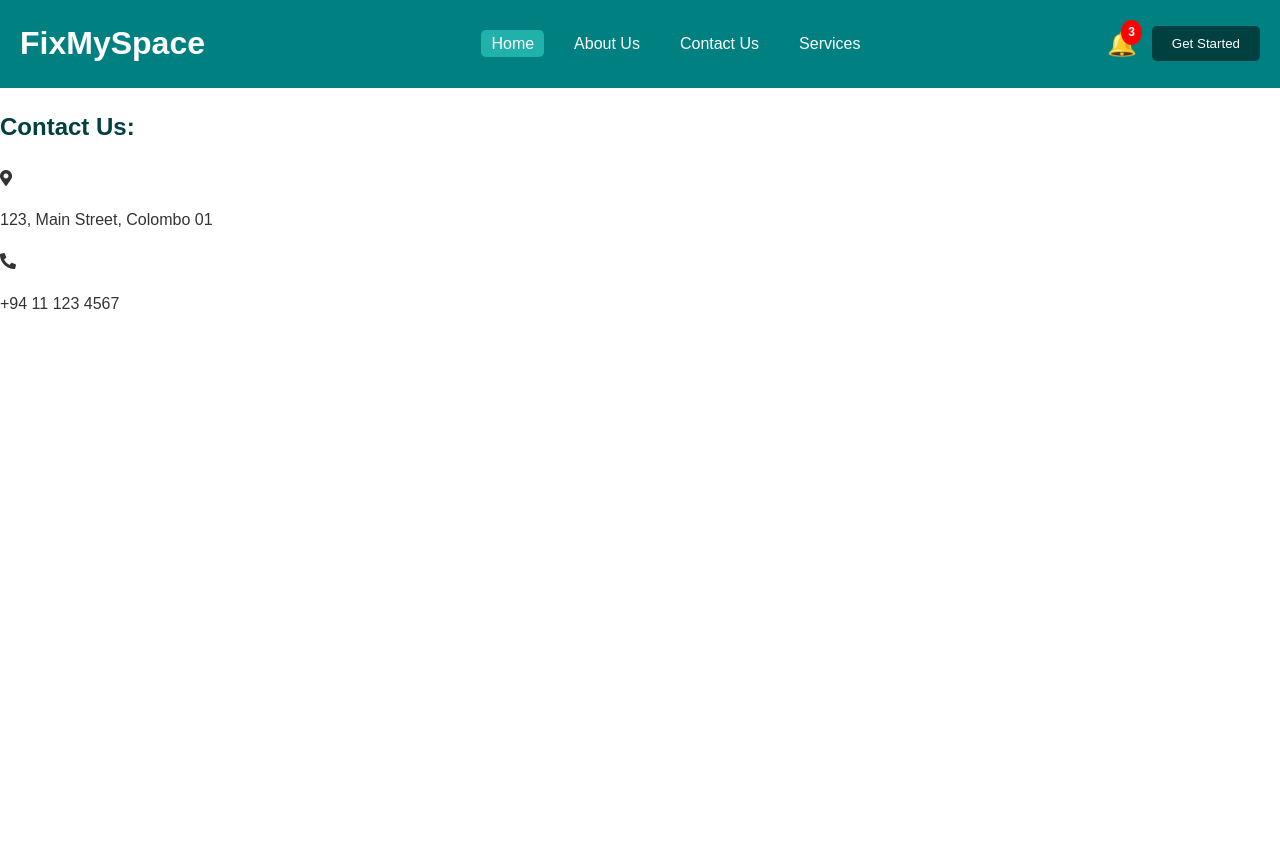
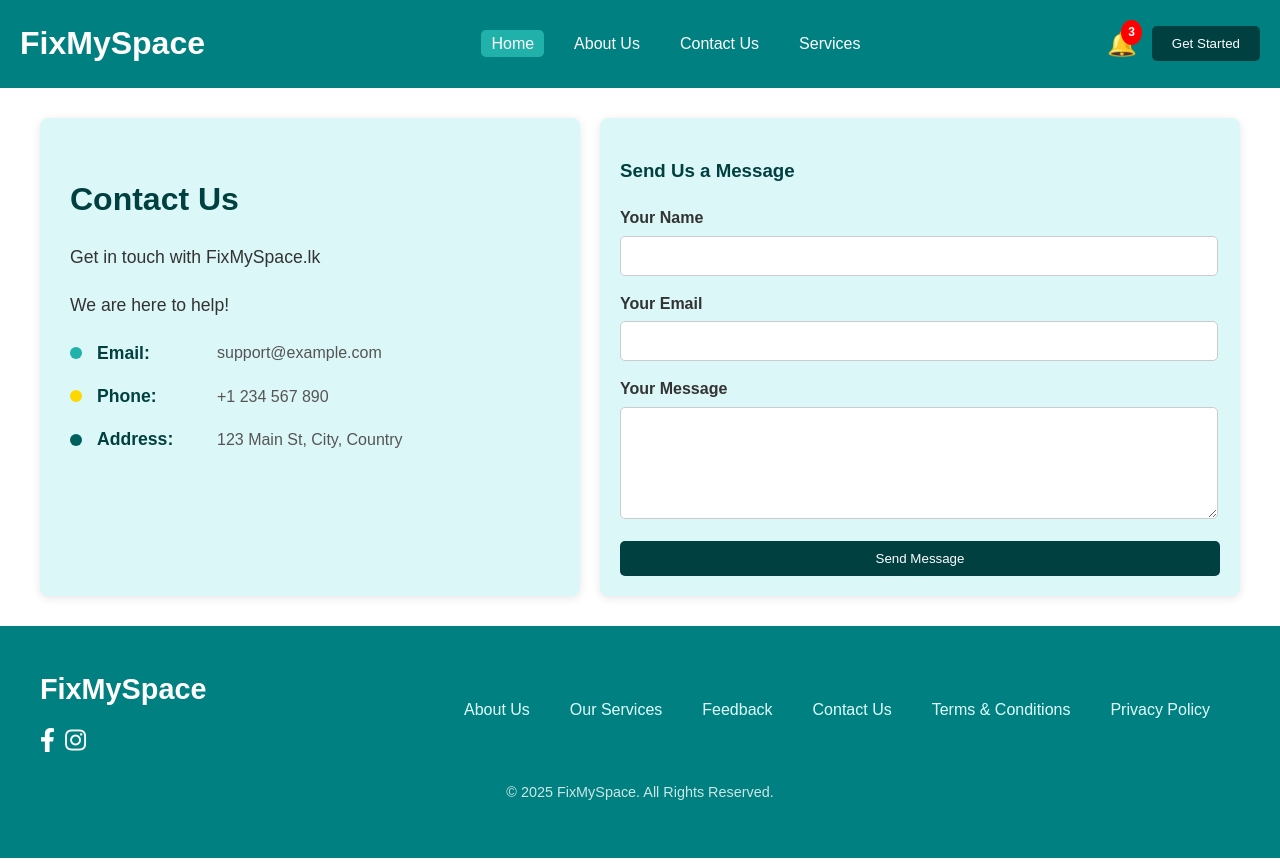
Before and after one commit to FadhilaKhan/gig, a PHP site: page /contactus.html in a window 1280 px wide. Before the commit the page ends 800 px from the top, so only its background shows below. Run offline with PHP 8.4, Linux system fonts and the light colour scheme.

Commit message:
updated contact us

```diff
--- a/contactus.css
+++ b/contactus.css
@@ -99,3 +99,222 @@ nav a.active, nav a:hover {
 .bell-icon:hover {
     color: #FFD700; /* Gold color on hover */
 }
+
+/* CONTACT US BODY */
+
+button {
+    background-color: #004040;
+    color: #fff;
+    border: none;
+    padding: 10px 20px;
+    border-radius: 5px;
+    cursor: pointer;
+    transition: background-color 0.3s ease;
+}
+
+button:hover {
+    background-color: #006060;
+}
+
+/* Contact Us Page Styles */
+.contact-container {
+    display: flex;
+    justify-content: space-between;
+    padding: 10px 20px;
+    margin: 20px;
+}
+
+.contact-info {
+    width: 40%;
+    background-color: #dcf7f7; /* Light background color for contrast */
+    padding: 30px;
+    border-radius: 8px;
+    box-shadow: 0 2px 10px rgba(0, 0, 0, 0.1);
+}
+
+.contact-info h2 {
+    color: #004040;
+    font-size: 2rem;
+    margin-bottom: 15px;
+    font-weight: bold;
+}
+
+.contact-info p {
+    font-size: 1.1rem;
+    color: #333;
+    margin-bottom: 20px;
+}
+
+.contact-info ul {
+    list-style: none;
+    padding-left: 0;
+}
+
+.contact-info li {
+    margin: 15px 0;
+    font-size: 1.1rem;
+    color: #333;
+    display: flex;
+    align-items: center;
+}
+
+.contact-info li strong {
+    color: #004040;
+    width: 120px; /* Align labels */
+    font-weight: bold;
+}
+
+.contact-info li span {
+    color: #555;
+    font-size: 1rem;
+}
+
+/* Add icons next to each list item */
+.contact-info li::before {
+    content: '';
+    background-color: #004040;
+    width: 12px;
+    height: 12px;
+    border-radius: 50%;
+    margin-right: 15px;
+}
+
+/* Custom icon styling for each item */
+.contact-info li.email::before {
+    background-color: #20B2AA;
+}
+
+.contact-info li.phone::before {
+    background-color: #FFD700;
+}
+
+.contact-info li.address::before {
+    background-color: #006060;
+}
+
+/* Hover effect on list items */
+.contact-info li:hover {
+    background-color: #e6f4f4;
+    border-radius: 5px;
+    transition: background-color 0.3s ease;
+}
+
+.contact-info li:hover::before {
+    background-color: #333; /* Change icon color on hover */
+}
+
+.contact-form {
+    width: 50%;
+    background-color: #dcf7f7;
+    padding: 20px;
+    border-radius: 8px;
+    box-shadow: 0 2px 10px rgba(0, 0, 0, 0.1);
+}
+
+.contact-form h3 {
+    color: #004040;
+}
+
+.form-group {
+    margin-bottom: 15px;
+}
+
+.form-group label {
+    font-weight: bold;
+    color: #333;
+    display: block;
+    margin-bottom: 5px;
+}
+
+.form-group input, .form-group textarea {
+    width: 96%;
+    padding: 10px;
+    border: 1px solid #ccc;
+    border-radius: 5px;
+    font-size: 1rem;
+    color: #333;
+}
+
+.form-group textarea {
+    resize: vertical;
+}
+
+button {
+    background-color: #004040;
+    color: #fff;
+    padding: 10px 20px;
+    border-radius: 5px;
+    cursor: pointer;
+    width: 100%;
+    transition: background-color 0.3s ease;
+}
+
+button:hover {
+    background-color: #006060;
+}
+
+/* footer */
+
+/* Footer */
+footer {
+    background-color: #008080;
+    color: #fff;
+    padding: 40px 20px;
+}
+
+.footer-container {
+    display: flex;
+    justify-content: space-between;
+    align-items: flex-start;
+    max-width: 1200px;
+    margin: 0 auto;
+    flex-wrap: wrap;
+}
+
+.footer-logo-section {
+    display: flex;
+    flex-direction: column;
+    gap: 10px;
+}
+
+.footer-logo {
+    font-size: 1.8rem;
+    font-weight: bold;
+}
+
+.social-media {
+    display: flex;
+    gap: 10px;
+}
+
+.social-media a {
+    color: #fff;
+    font-size: 24px;
+    transition: color 0.3s ease;
+}
+
+.social-media a:hover {
+    color: #004040;
+}
+
+.footer-nav ul {
+    list-style: none;
+    display: flex;
+    gap: 20px;
+}
+
+.footer-nav a {
+    color: #E0FFFF;
+    transition: color 0.3s ease;
+}
+
+.footer-nav a:hover {
+    color: #004040;
+}
+
+.footer-bottom {
+    text-align: center;
+    margin-top: 20px;
+    font-size: 0.9rem;
+    opacity: 0.8;
+}
--- a/contactus.html
+++ b/contactus.html
@@ -29,18 +29,65 @@
     </header>
 
     <!-- Contact Us Section -->
-    <section class="contact-us">
-        <h2>Contact Us:</h2>
-        <div class="contact-details">
-            <div class="contact-detail">
-                <i class="fas fa-map-marker-alt"></i>
-                <p>123, Main Street, Colombo 01</p>
-            </div>
-            <div class="contact-detail">
-                <i class="fas fa-phone-alt"></i>
-                <p>+94 11 123 4567</p>
-            </div>
+    <section class="contact-container">
+        <div class="contact-info">
+            <h2>Contact Us</h2>
+            <p>Get in touch with FixMySpace.lk</p>
+            <p>We are here to help!</p>
+            <ul>
+                <li class="email"><strong>Email:</strong> <span>support@example.com</span></li>
+                <li class="phone"><strong>Phone:</strong> <span>+1 234 567 890</span></li>
+                <li class="address"><strong>Address:</strong> <span>123 Main St, City, Country</span></li>
+            </ul>
         </div>
 
+        <div class="contact-form">
+            <h3>Send Us a Message</h3>
+            <form action="#" method="post">
+                <div class="form-group">
+                    <label for="name">Your Name</label>
+                    <input type="text" id="name" name="name" required>
+                </div>
+
+                <div class="form-group">
+                    <label for="email">Your Email</label>
+                    <input type="email" id="email" name="email" required>
+                </div>
+
+                <div class="form-group">
+                    <label for="message">Your Message</label>
+                    <textarea id="message" name="message" rows="5" required></textarea>
+                </div>
+
+                <button type="submit">Send Message</button>
+            </form>
+        </div>
+    </section>
+
+     <!-- Footer Section -->
+     <footer>
+        <div class="footer-container">
+            <div class="footer-logo-section">
+                <div class="footer-logo">FixMySpace</div>
+                <div class="social-media">
+                    <a href="https://facebook.com" target="_blank"><i class="fab fa-facebook-f"></i></a>
+                    <a href="https://instagram.com" target="_blank"><i class="fab fa-instagram"></i></a>
+                </div>
+            </div>
+            <nav class="footer-nav">
+                <ul>
+                    <li><a href="#">About Us</a></li>
+                    <li><a href="#">Our Services</a></li>
+                    <li><a href="#">Feedback</a></li>
+                    <li><a href="contactus.html">Contact Us</a></li>
+                    <li><a href="#">Terms & Conditions</a></li>
+                    <li><a href="#">Privacy Policy</a></li>
+                </ul>
+            </nav>
+        </div>
+        <div class="footer-bottom">
+            <p>&copy; 2025 FixMySpace. All Rights Reserved.</p>
+        </div>
+    </footer>
 </body>
 </html>
```
